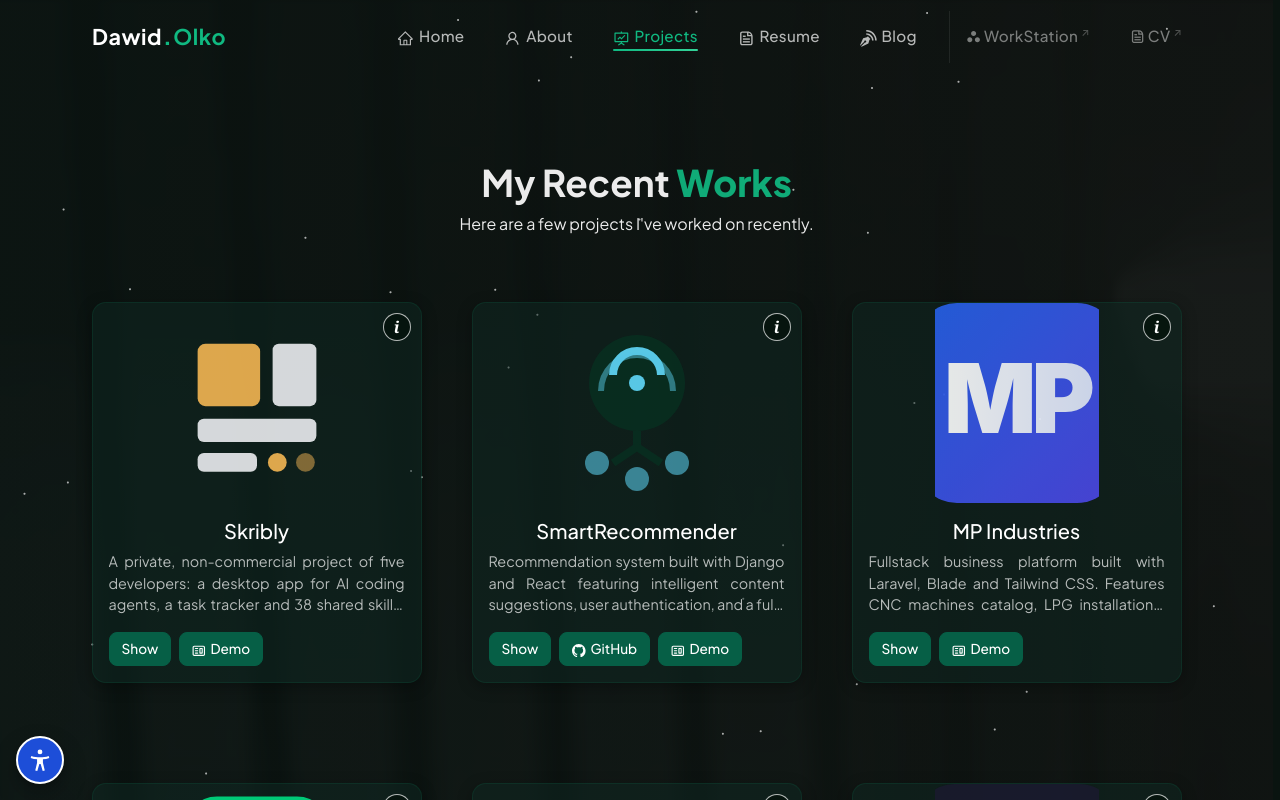
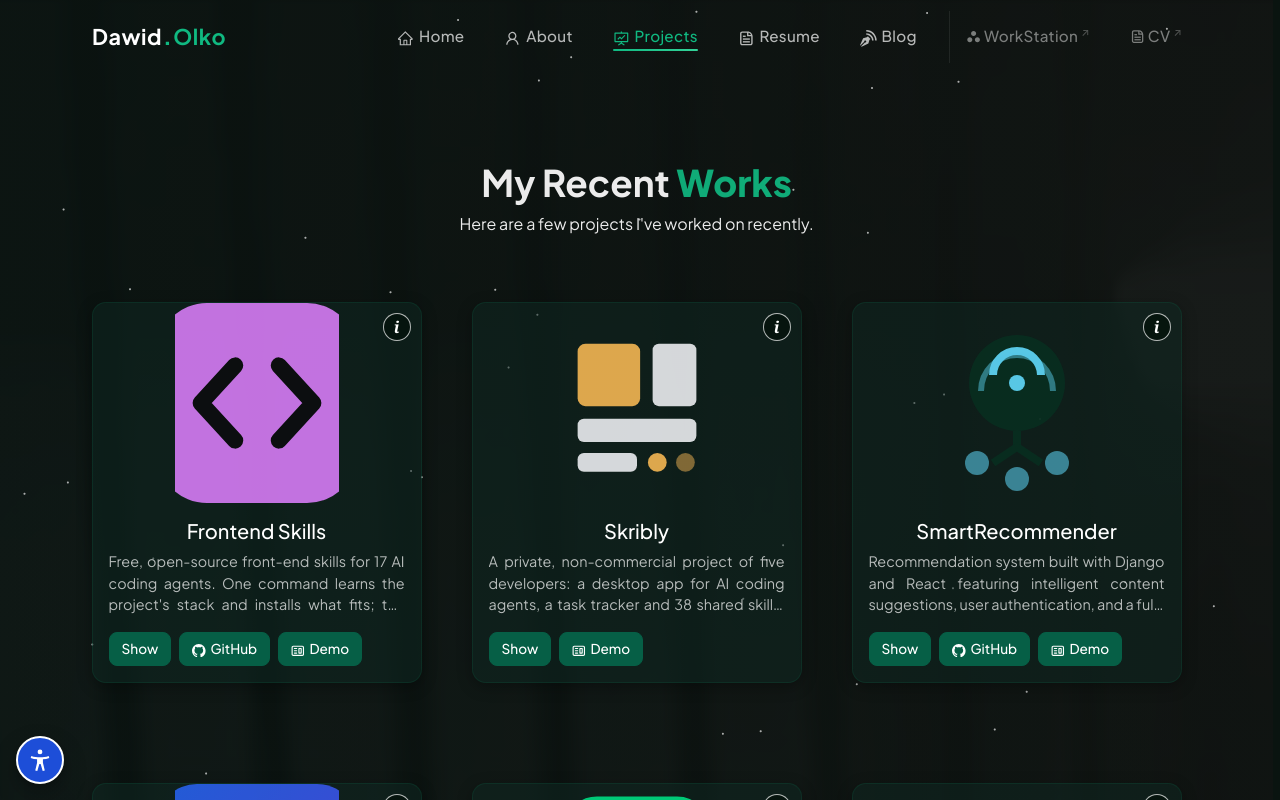
Before and after one commit to dawidolko/portfolio, a React (Create React App) app: page /project in a window 1280 px wide. Shown: the top 800 px of the page. Built offline with nearby package versions, Linux system fonts and the light colour scheme.

Commit message:
feat: add Frontend Skills first among the featured projects
Frontend Skills (skills.dawidolko.pl, free and MIT) is the newest project. The data is synced from dawidolko.pl, so the card, its tooltip and the project page come from the same entry.

```diff
--- a/src/components/Projects/Projects.js
+++ b/src/components/Projects/Projects.js
@@ -3,6 +3,7 @@ import { Container, Row, Col } from "react-bootstrap";
 import ProjectCard from "./ProjectCards";
 import Particle from "../Particle";
 import cards from "../../data/project-cards.json";
+import frontendskills from "../../assets/Projects/frontend-skills.svg";
 import skribly from "../../assets/Projects/skribly.svg";
 import smartrecommender from "../../assets/Projects/smartrecommender.svg";
 import fitnessgym from "../../assets/Projects/fitnessgym.svg";
@@ -30,6 +31,12 @@ import framevision from "../../assets/Projects/framevision.svg";
 import projectBg from "../../assets/Backgrounds/backgroundProjects.webp";
 
 const featured = [
+  {
+    slug: "frontend-skills",
+    imgPath: frontendskills,
+    description:
+      "Free, open-source front-end skills for 17 AI coding agents. One command learns the project's stack and installs what fits; the audit checks 275 sourced rules and gives the line and the fix. Node.js, no dependencies.",
+  },
   {
     slug: "skribly",
     imgPath: skribly,
--- a/src/data/project-cards.json
+++ b/src/data/project-cards.json
@@ -1,4 +1,21 @@
 [
+  {
+    "slug": "frontend-skills",
+    "title": "Frontend Skills",
+    "start": "Nov 2026",
+    "end": "present",
+    "kind": "Open-source skills for AI coding agents",
+    "tagline": "Front-end skills for every AI coding agent",
+    "shows": [
+      "One command for every agent",
+      "275 sourced rules with fixes",
+      "Learns your project's conventions"
+    ],
+    "repo": "frontend-skills",
+    "live": "https://skills.dawidolko.pl",
+    "video": "",
+    "private": false
+  },
   {
     "slug": "skribly",
     "title": "Skribly",
--- a/src/data/projects.json
+++ b/src/data/projects.json
@@ -1,4 +1,38 @@
 [
+  {
+    "repo": "frontend-skills",
+    "slug": "frontend-skills",
+    "title": "Frontend Skills",
+    "start": "Nov 2026",
+    "end": "present",
+    "dateSource": "user",
+    "kind": "Open-source skills for AI coding agents",
+    "tagline": "Front-end skills for every AI coding agent",
+    "summary": "Frontend Skills is a free, open-source set of skills for AI coding agents that write front-end code. One command, npx github:dawidolko/frontend-skills init, learns the project's stack and its own conventions, then installs only the skills that fit, in the format each agent reads: 17 agents are supported, among them Claude Code, Codex, Cursor, Copilot and Gemini CLI. The audit command checks HTML, CSS, JavaScript and framework templates against 275 rules, each with a stable id, a severity and a public source such as WCAG, MDN or web.dev, and reports the file, the line, why it matters and the fix, with an exit code for CI. explain shows one rule in full. The command is a Node.js CLI with no runtime dependencies, the dictionary holds 50 skills, and 1087 tests check it. The site at skills.dawidolko.pl is in English and Polish.",
+    "metaDescription": "Frontend Skills: free, open-source front-end skills for 17 AI coding agents, fitted to your stack, with an audit of 275 sourced rules.",
+    "shows": [
+      "One command for every agent",
+      "275 sourced rules with fixes",
+      "Learns your project's conventions",
+      "An audit with an exit code for CI",
+      "No runtime dependencies"
+    ],
+    "stack": [
+      "Node.js",
+      "JavaScript",
+      "Markdown",
+      "Biome"
+    ],
+    "live": "https://skills.dawidolko.pl",
+    "links": [
+      {
+        "label": "Rule dictionary",
+        "url": "https://skills.dawidolko.pl/rules/"
+      }
+    ],
+    "video": "",
+    "private": false
+  },
   {
     "repo": "",
     "slug": "skribly",
```
Also changed, not shown: src/assets/Projects/frontend-skills.svg (added).
